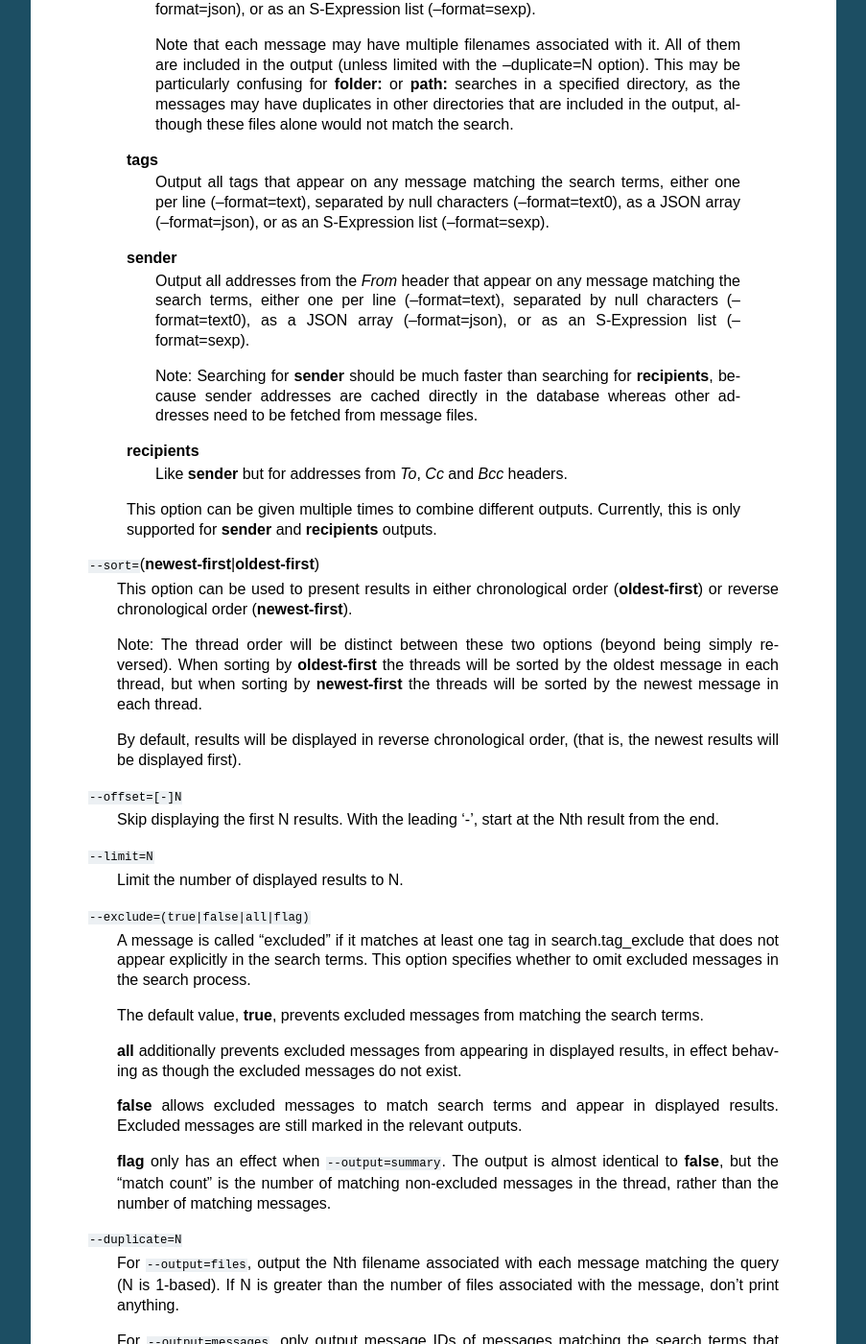
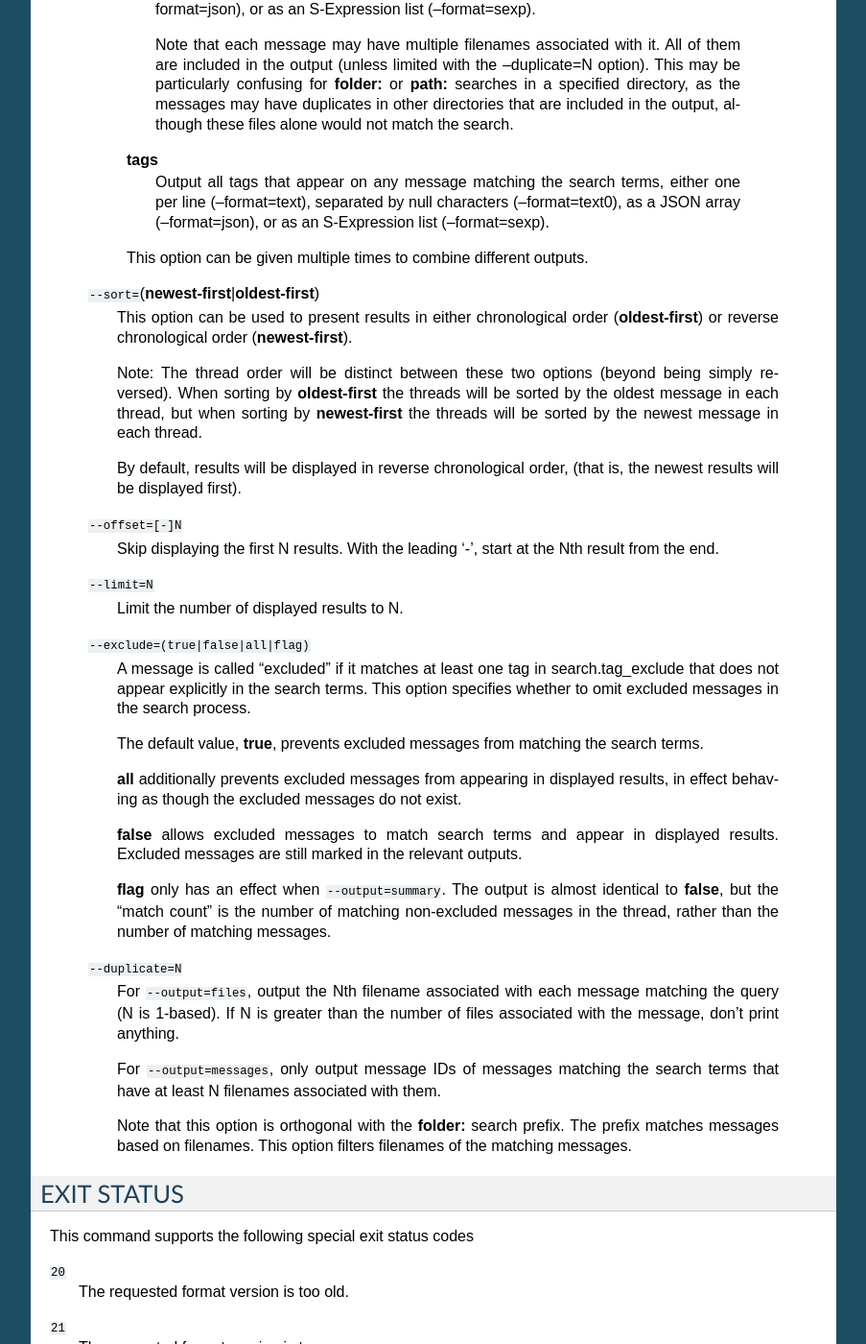
Before and after one commit to notmuch/notmuch, a Sphinx documentation site: the page built from doc/man1/notmuch-search.rst, in a window 1280 px wide and 1400 px high, scrolled down 1030 px. Shown: the whole window at 96% size, without its empty margins (198-1101 px from the left). Built offline with Sphinx 7.4.7, drawn with Linux system fonts in a browser that asks for light colours; the version number is read from the project's files by our own code.

Commit message:
cli: Introduce "notmuch address" command
This moves address-related functionality from search command to the
new address command. The implementation shares almost all code and
some command line options.

Options --offset and --limit were intentionally not included in the
address command, because they refer to messages numbers, which users
do not see in the output. This could confuse users because, for
example, they could see more addresses in the output that what was
specified with --limit. This functionality can be correctly
reimplemented for address subcommand later.

Also useless values of --exclude flag were not included in the address
command.

This was inspired by a patch from Jani Nikula.

```diff
--- a/doc/man1/notmuch-search.rst
+++ b/doc/man1/notmuch-search.rst
@@ -78,25 +78,8 @@ Supported options for **search** include
             by null characters (--format=text0), as a JSON array
             (--format=json), or as an S-Expression list (--format=sexp).
 
-	**sender**
-            Output all addresses from the *From* header that appear on
-            any message matching the search terms, either one per line
-            (--format=text), separated by null characters
-            (--format=text0), as a JSON array (--format=json), or as
-            an S-Expression list (--format=sexp).
-
-	    Note: Searching for **sender** should be much faster than
-	    searching for **recipients**, because sender addresses are
-	    cached directly in the database whereas other addresses
-	    need to be fetched from message files.
-
-	**recipients**
-            Like **sender** but for addresses from *To*, *Cc* and
-	    *Bcc* headers.
-
 	This option can be given multiple times to combine different
-	outputs. Currently, this is only supported for **sender** and
-	**recipients** outputs.
+	outputs.
 
     ``--sort=``\ (**newest-first**\ \|\ **oldest-first**)
         This option can be used to present results in either
```
Also changed, not shown: other parts of doc/man1/notmuch-search.rst (+1 -0 lines), doc/man1/notmuch-address.rst (added, +89 -0 lines), doc/man1/notmuch.rst (+4 -3 lines), 5 other files.
